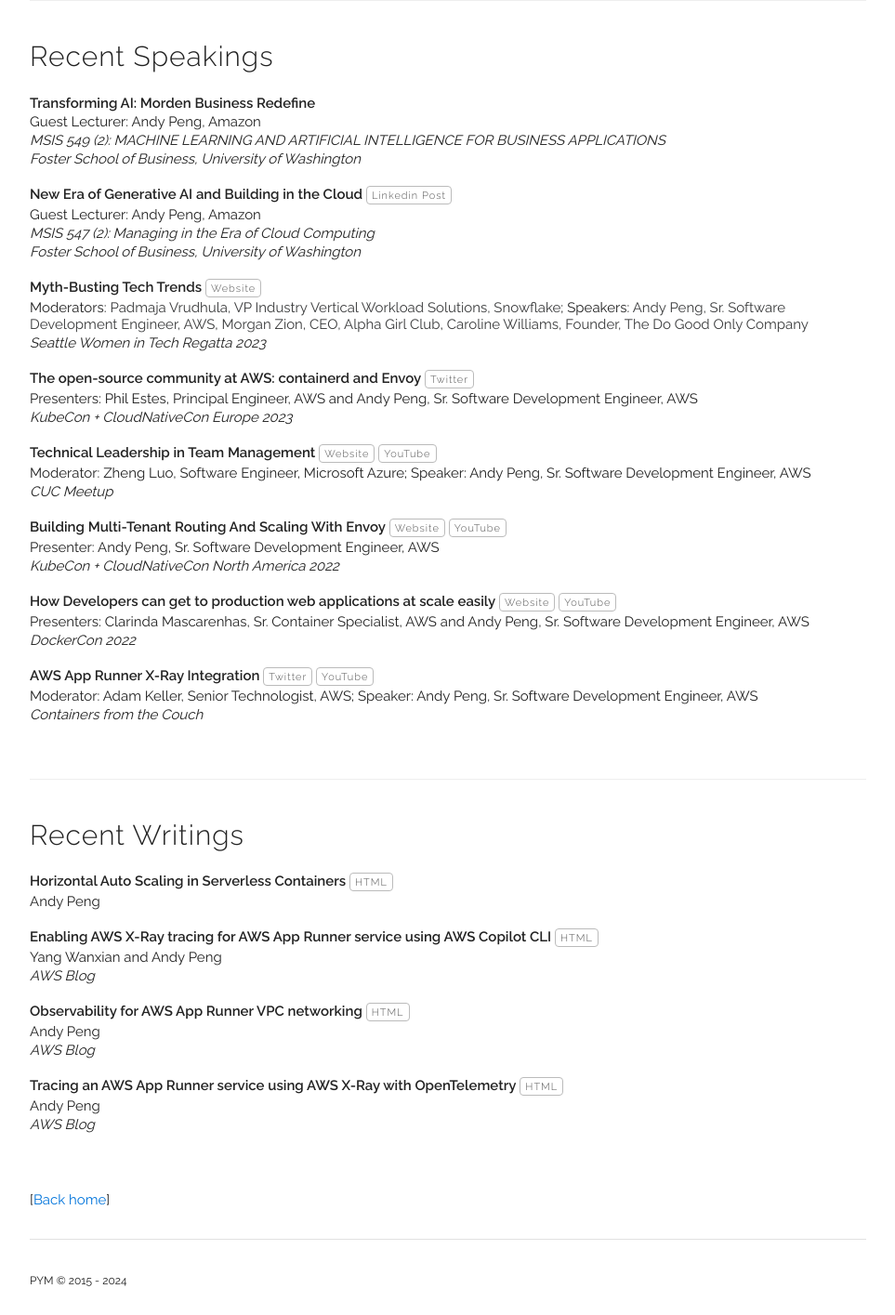
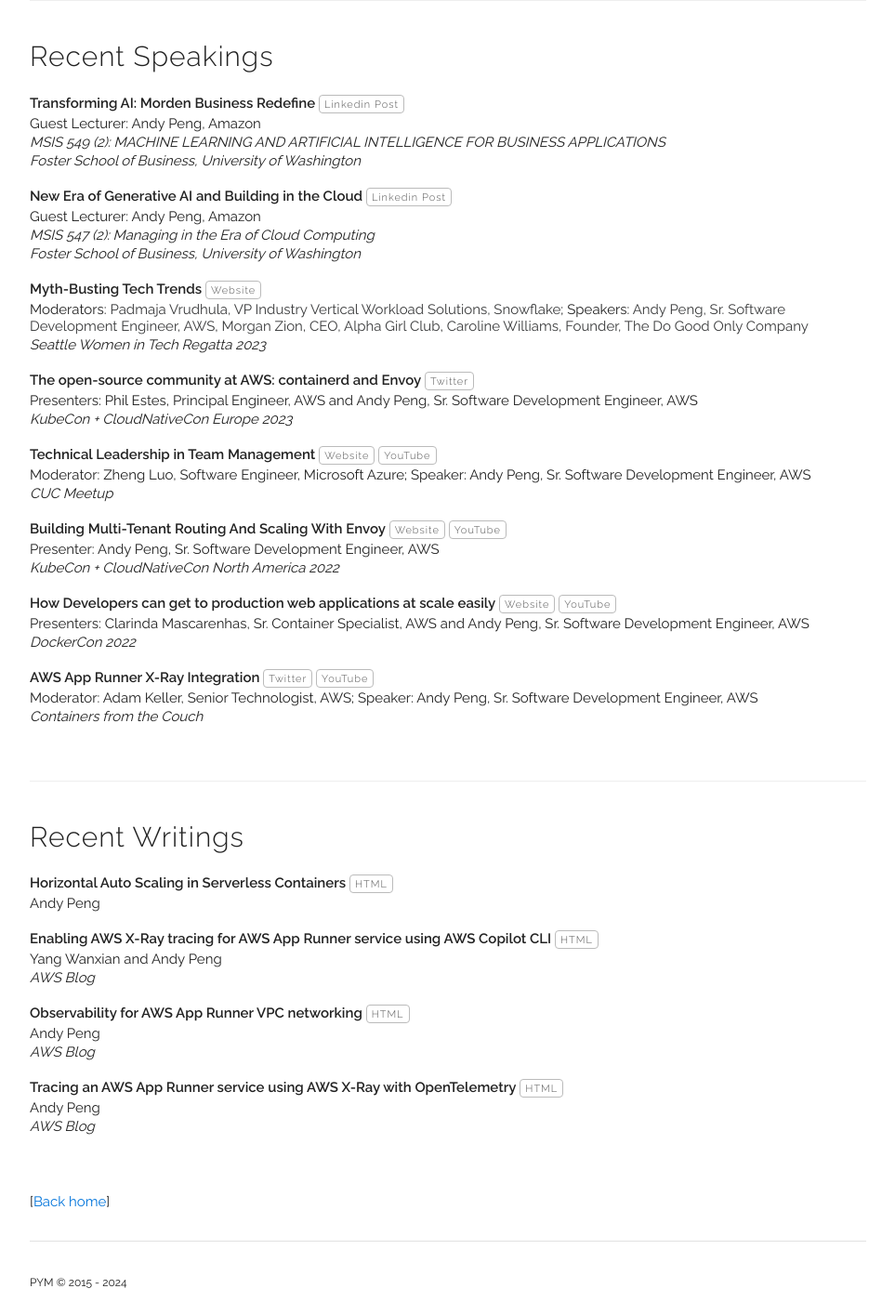
Before and after one commit to gfw001/gfw001.github.io, a Jekyll site: the page publications.html, which Jekyll copies as it is, in a window 1280 px wide. Shown: the whole page at 93% size, without its empty margins (158-1121 px from the left). Built offline with Jekyll 4.4.1, drawn with Linux system fonts in a browser that asks for light colours.

Commit message:
Update publications.html

```diff
--- a/publications.html
+++ b/publications.html
@@ -87,6 +87,7 @@
 
 <div class="paper">
    <p class="title"><b>Transforming AI: Morden Business Redefine</b>
+     <a class="button" href="https://www.linkedin.com/posts/margaretmz_it-has-been-a-wonderful-experience-teaching-ugcPost-7190422362406735872-K7Bs?utm_source=share&utm_medium=member_desktop" target="_blank">Linkedin Post</a>
    </p>
   <p>Guest Lecturer: Andy Peng, Amazon</p>
   <p><i>MSIS 549 (2): MACHINE LEARNING AND ARTIFICIAL INTELLIGENCE FOR BUSINESS APPLICATIONS</i></p>
```
